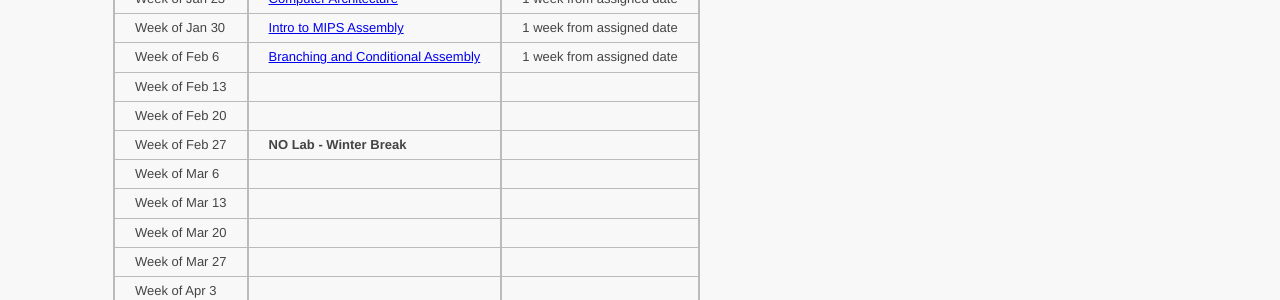
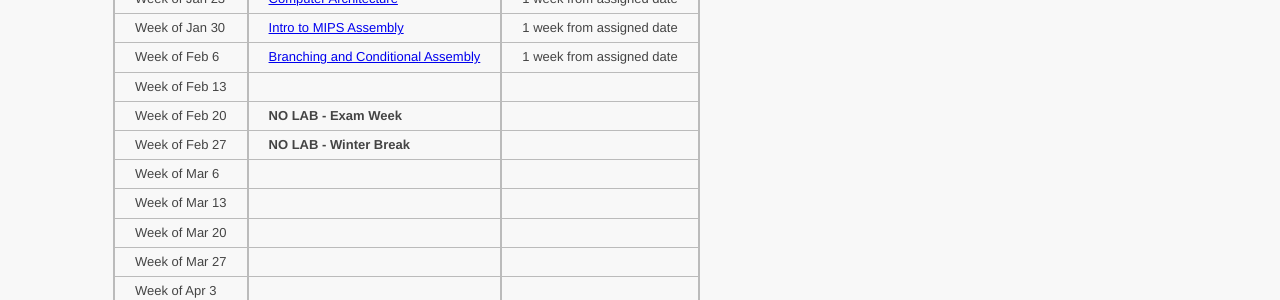
Before and after one commit to ycpcs/ece260-spring2017, a Jekyll site: the page built from schedule_lab.md, in a window 1280 px wide. Shown: the part 184-484 px from the top of the page. Built offline with Jekyll 4.4.1, drawn with Linux system fonts in a browser that asks for light colours.

Commit message:
updated lab schedule

```diff
--- a/schedule_lab.md
+++ b/schedule_lab.md
@@ -15,8 +15,8 @@ Week of Jan 23 |  [Computer Architecture](https://drive.google.com/a/ycp.edu/fil
 Week of Jan 30 |  [Intro to MIPS Assembly](https://drive.google.com/a/ycp.edu/file/d/0B36p-YmqpYFWME9NTEw1SWJEUG8/view?usp=sharing)                  |  1 week from assigned date
 Week of Feb 6  |  [Branching and Conditional Assembly](https://drive.google.com/a/ycp.edu/file/d/0B36p-YmqpYFWNzd0M3NTX0VpU2M/view?usp=sharing)      |  1 week from assigned date
 Week of Feb 13 |                                                                                                                                     |
-Week of Feb 20 |                                                                                                                                     |
-Week of Feb 27 |  **NO Lab - Winter Break**                                                                                                          |
+Week of Feb 20 |  **NO LAB - Exam Week**                                                                                                             |
+Week of Feb 27 |  **NO LAB - Winter Break**                                                                                                          |
 Week of Mar 6  |                                                                                                                                     |      <!-- SIGCSE WEEK - no wednesday lab section -->
 Week of Mar 13 |                                                                                                                                     |
 Week of Mar 20 |                                                                                                                                     |
```
Also changed, not shown: schedule_lecture.md (+1 -1 lines).
